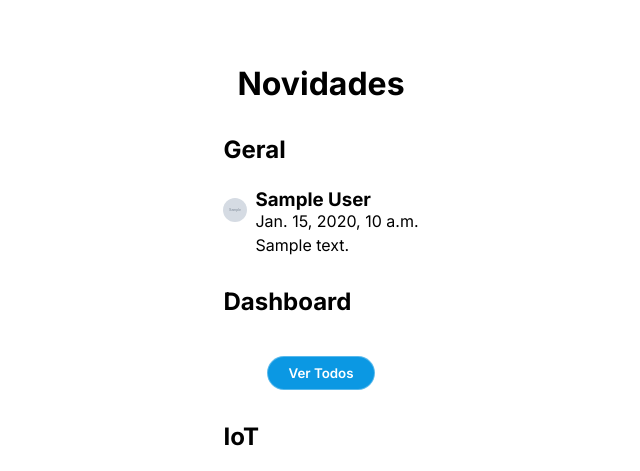
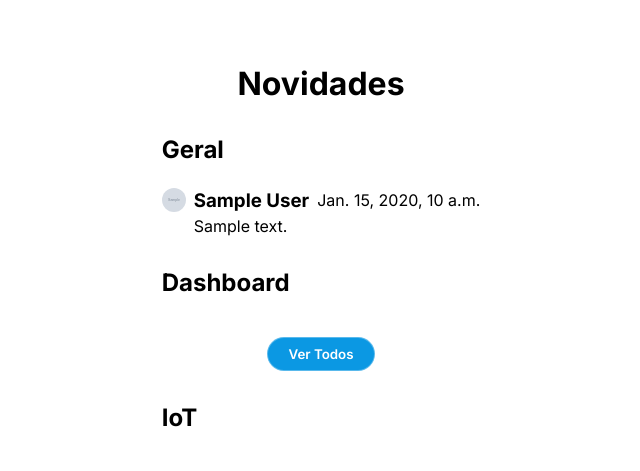
Before and after one commit to Morea-IFS/morea-ds-web, a Django app: page /news in a window 1280 px wide. Shown: the part 50-521 px from the top of the page, without its empty margins (319-959 px from the left). Run offline with Django 4.2, Linux system fonts and the light colour scheme; tables that the repository leaves empty hold one stand-in row (values such as "Sample post"); grey boxes marked "Sample" are stand-in pictures.

Commit message:
💄 Update name container class in news page

```diff
--- a/app/templates/news.html
+++ b/app/templates/news.html
@@ -20,10 +20,8 @@
       <div class="new_container">
         <div class="profile_container">
           <img src="{% get_media_prefix %}{{new.user.profile_photo}}" alt="Profile Image">
-          <div class="new_name_date">
-            <h3>{{new.user.first_name}} {{new.user.last_name}}</h3>
-            <p>{{new.created_at}}</p>
-          </div>
+          <h3>{{new.user.first_name}} {{new.user.last_name}}</h3>
+          <p>{{new.created_at}}</p>
         </div>
         <p>{{ new.message }}</p>
       </div>
```
